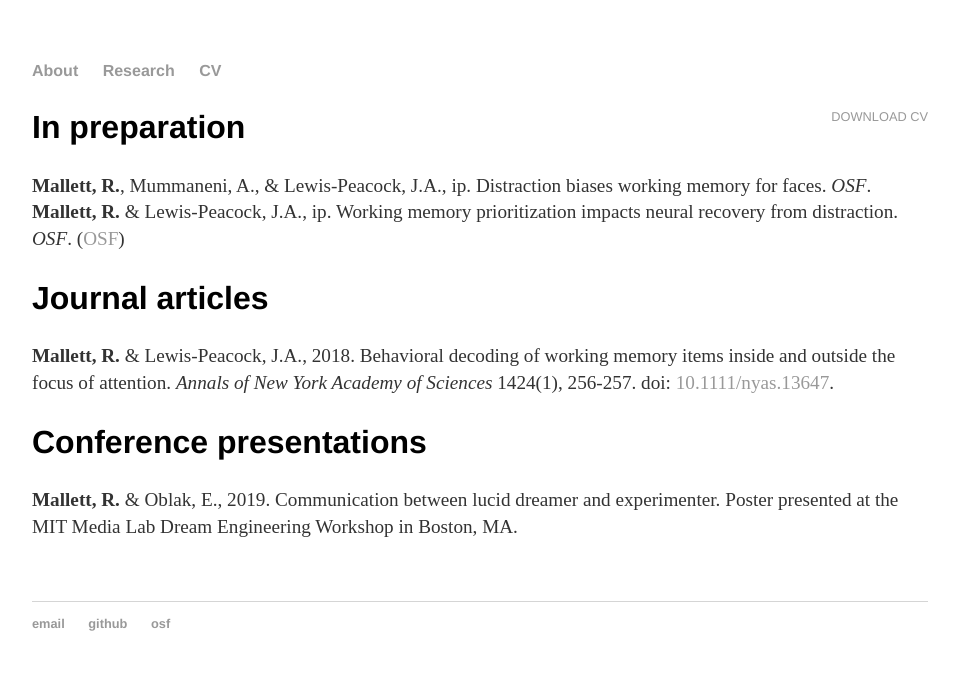
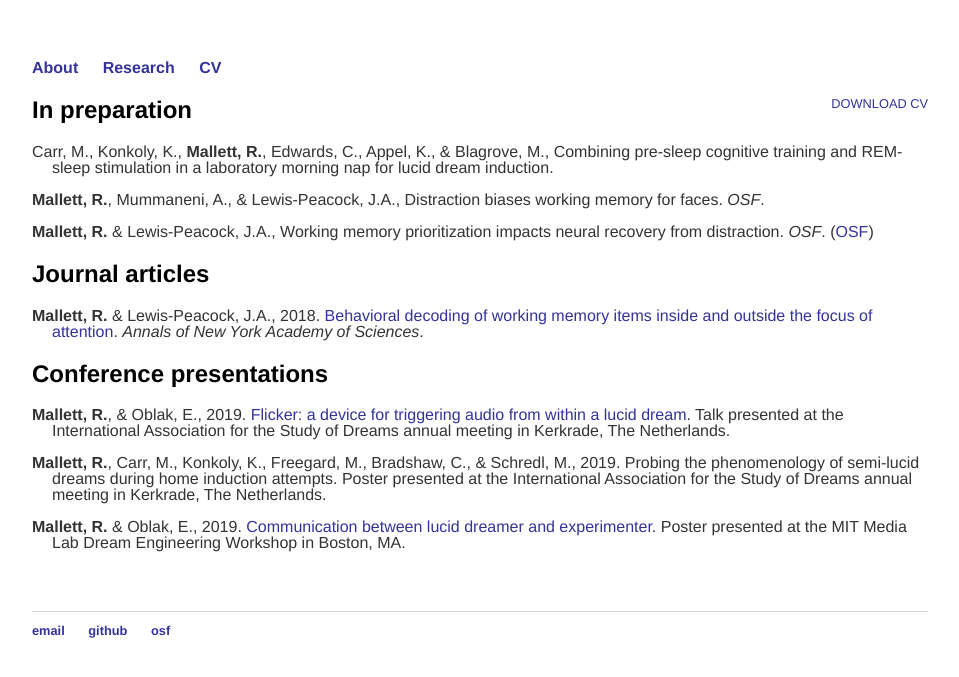
Before and after one commit to remrama/remrama.github.io, a Jekyll site: the page built from cv/index.html, in a window 1280 px wide. Shown: the top 677 px of the page, without its empty margins (160-1119 px from the left). Built offline with Jekyll 4.4.1, drawn with Linux system fonts in a browser that asks for light colours.

Commit message:
beginning to get it :raised_hands:

```diff
--- a/css/main.css
+++ b/css/main.css
@@ -1,15 +1,16 @@
 body { margin: 60px auto; width: 70%; }
 
-a { text-decoration: none; color: #999; }
+/* hyperlink text */
+a { text-decoration: none; color: #339; }
 a:hover { text-decoration: underline; }
 
-p, ul { font-size: 1.5em; line-height: 1.4em; color: #333; }
+/* controls main text */
+p, ul { font-size: 1em; line-height: 1.0em; color: #333; font-family: 'Helvetica', 'Arial', 'Sans-Serif'; }
 
 h1, h2, h3, h4 { font-family: 'Helvetica', 'Arial', 'Sans-Serif'; }
-h1 { font-size: 3em;  }
-h2 { font-size: 2.7em; }
-h3 { font-size: 2.3em; }
-h4 { font-size: 1.9em; }
+h1 { font-size: 2em; }
+h2 { font-size: 1.5em; }
+h3 { font-size: 1em; }
 
 nav ul, footer ul { font-size: 1em; font-family: 'Helvetica', 'Arial', 'Sans-Serif'; padding: 0px; list-style: none; font-weight: bold; }
 nav ul li, footer ul li { display: inline; margin-right: 20px; }
@@ -17,18 +18,20 @@ nav ul li, footer ul li { display: inline; margin-right: 20px; }
 footer { border-top: 1px solid #d5d5d5; font-size: .8em; }
 
 /* Research */
-.research h1 { font-size: 2em; }
-.research h2 { font-size: 1.2em; }
-.research .tab { margin-left: 120px; }
 
-/* Blog */
+.research h2 { text-align: center; }
+.research p.tab { margin-left: 30px; font-size: .8em; }
+
+/* Blog
 /*ul.posts { margin: 20px auto 40px; font-size: 1.5em; }*/
 /*ul.posts li { list-style: none; }*/
 
 /* CV */
 .cv { margin: 0px 0px 60px; }
-.cv h1 { font-size: 3em; }
-.cv h2 { font-size: 2em; }
-.cv address, .cv .download { font-family: 'Helvetica', 'Arial', 'Sans-Serif'; }
-.cv address, .cv p { font-size: 1.2em; }
-.cv .download { float: right; font-size: .8em; text-transform: uppercase; }
+.cv p.hanging { margin-left: 20px; text-indent: -20px; }
+/*.cv h1 { font-size: 3em; }*/
+/*.cv h2 { font-size: 2em; }*/
+/*.cv address, .cv .download { font-family: 'Helvetica', 'Arial', 'Sans-Serif'; }*/
+/*.cv address, .cv p { font-size: 1.2em; }*/
+/*.cv p { font-size: 1.2em; }*/
+.cv .download { float: right; font-size: .8em; text-transform: uppercase; font-family: 'Helvetica', 'Arial', 'Sans-Serif'; }
--- a/cv/index.html
+++ b/cv/index.html
@@ -8,20 +8,32 @@ title: CV of Remy
     <a href="/cv/full.pdf" class="download" download="remy_CV.pdf" title="Download CV as PDF">Download CV</a>
 
     <h2>In preparation</h2>
-    <p>
-        <strong>Mallett, R.</strong>, Mummaneni, A., & Lewis-Peacock, J.A., ip. Distraction biases working memory for faces. <em>OSF</em>.
-        <br>
-        <strong>Mallett, R.</strong> & Lewis-Peacock, J.A., ip. Working memory prioritization impacts neural recovery from distraction. <em>OSF</em>. (<a href="https://osf.io/xz3ap/">OSF</a>)
+
+    <p class="hanging">
+        Carr, M., Konkoly, K., <strong>Mallett, R.</strong>, Edwards, C., Appel, K., & Blagrove, M., Combining pre-sleep cognitive training and REM-sleep stimulation in a laboratory morning nap for lucid dream induction.
+    </p>
+    <p class="hanging">
+        <strong>Mallett, R.</strong>, Mummaneni, A., & Lewis-Peacock, J.A., Distraction biases working memory for faces. <em>OSF</em>.
+    </p>
+    <p class="hanging">
+        <strong>Mallett, R.</strong> & Lewis-Peacock, J.A., Working memory prioritization impacts neural recovery from distraction. <em>OSF</em>. (<a href="https://osf.io/xz3ap/">OSF</a>)
     </p>
 
     <h2>Journal articles</h2>
-    <p>
-        <strong>Mallett, R.</strong> & Lewis-Peacock, J.A., 2018. Behavioral decoding of working memory items inside and outside the focus of attention. <em>Annals of New York Academy of Sciences</em> 1424(1), 256-257. doi: <a href="https://doi.org/10.1111/nyas.13647">10.1111/nyas.13647</a>.
+
+    <p class="hanging">
+        <strong>Mallett, R.</strong> & Lewis-Peacock, J.A., 2018. <a href="https://doi.org/10.1111/nyas.13647">Behavioral decoding of working memory items inside and outside the focus of attention</a>. <em>Annals of New York Academy of Sciences</em>.
     </p>
 
     <h2>Conference presentations</h2>
-    <p>
-        <strong>Mallett, R.</strong> & Oblak, E., 2019. Communication between lucid dreamer and experimenter. Poster presented at the MIT Media Lab Dream Engineering Workshop in Boston, MA.
+    <p class="hanging">
+        <strong>Mallett, R.</strong>, & Oblak, E., 2019. <a href="https://github.com/remrama/flicker">Flicker: a device for triggering audio from within a lucid dream</a>. Talk presented at the International Association for the Study of Dreams annual meeting in Kerkrade, The Netherlands.
+    </p>
+    <p class="hanging">
+        <strong>Mallett, R.</strong>, Carr, M., Konkoly, K., Freegard, M., Bradshaw, C., & Schredl, M., 2019. Probing the phenomenology of semi-lucid dreams during home induction attempts. Poster presented at the International Association for the Study of Dreams annual meeting in Kerkrade, The Netherlands.
+    </p>
+    <p class="hanging">
+        <strong>Mallett, R.</strong> & Oblak, E., 2019. <a href="https://osf.io/vtbjn/">Communication between lucid dreamer and experimenter</a>. Poster presented at the MIT Media Lab Dream Engineering Workshop in Boston, MA.
     </p>
 
 </div>
```
Also changed, not shown: research/index.html (+19 -11 lines).
